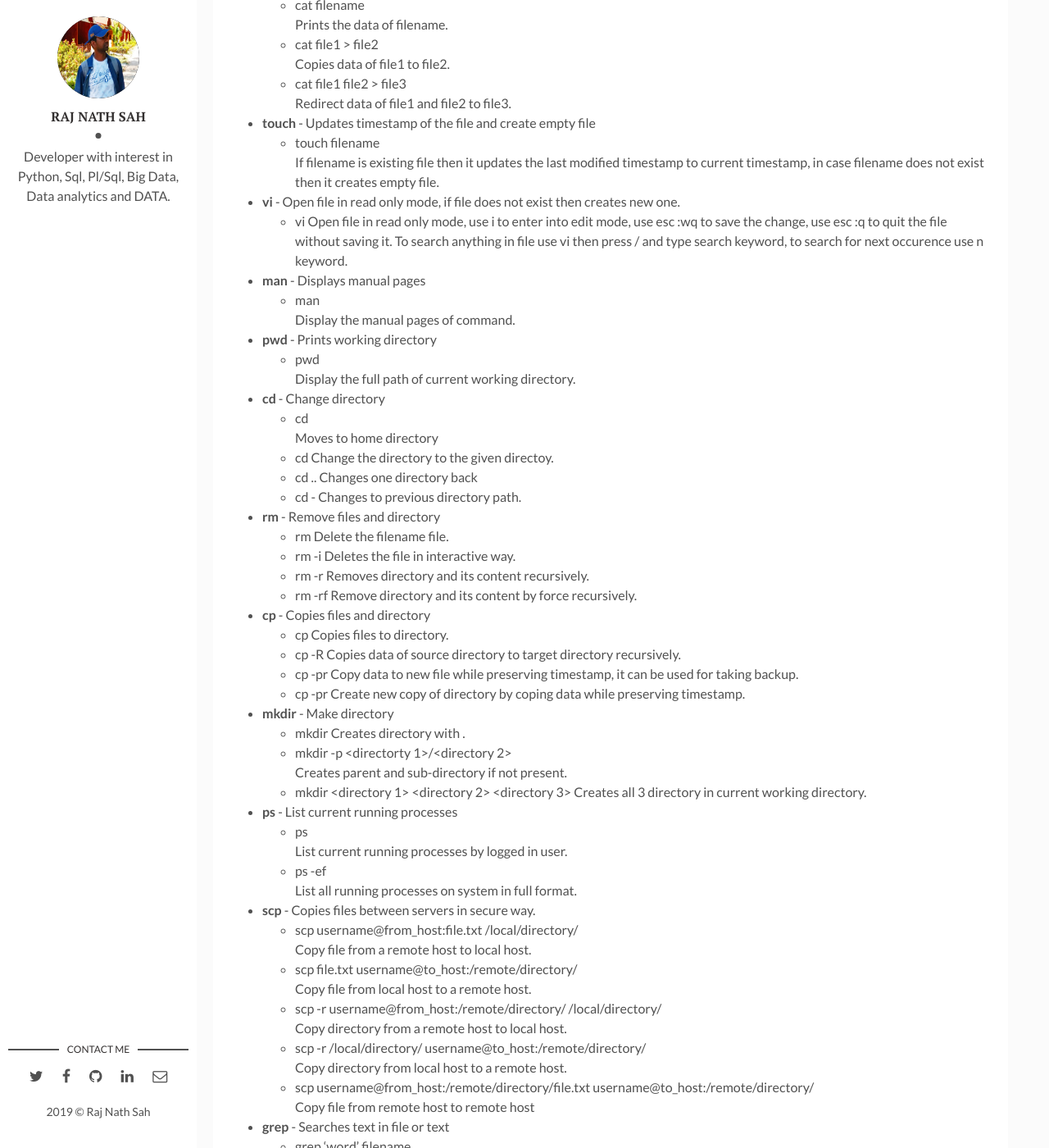
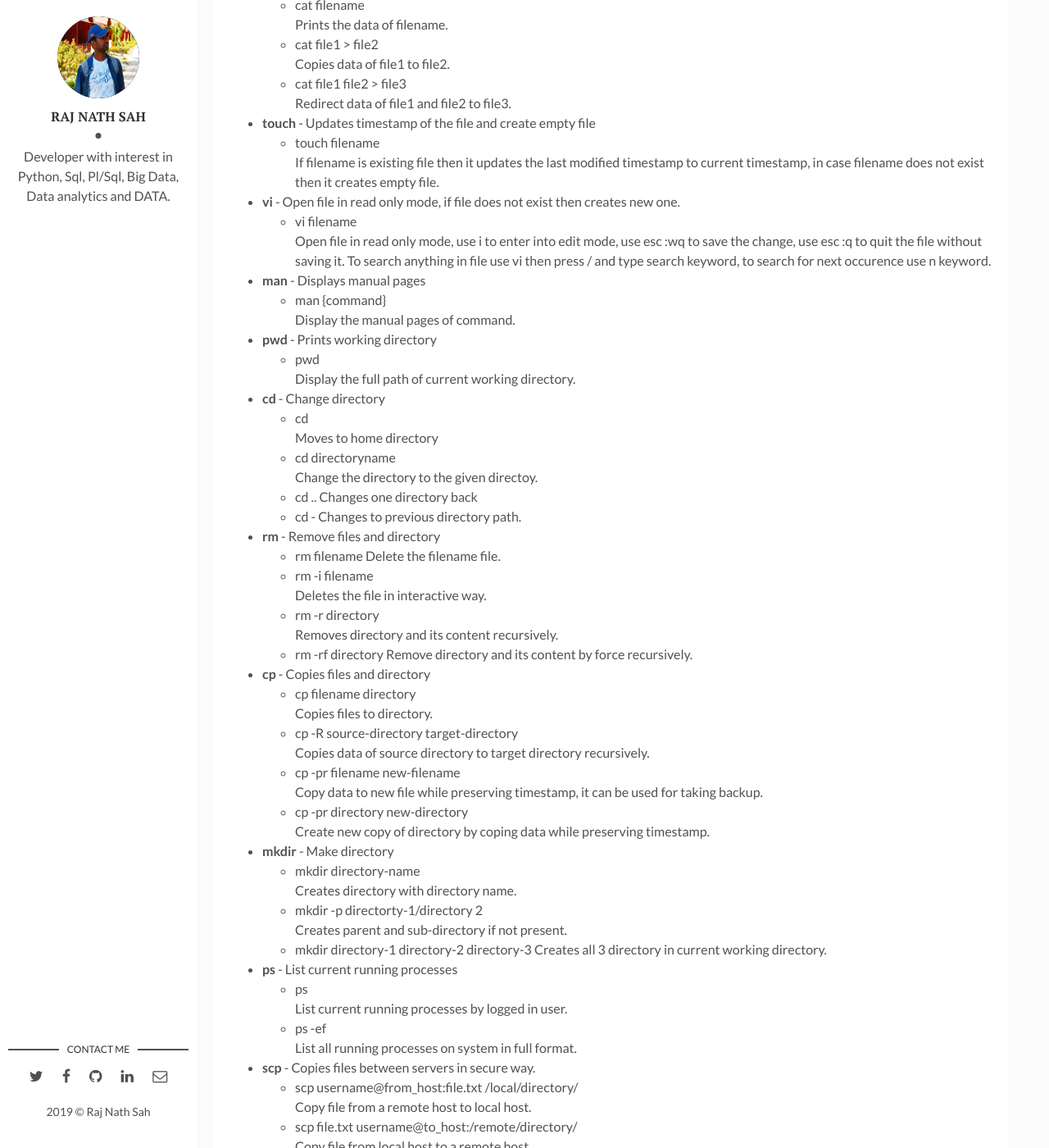
Before and after one commit to rajnathsah/rajnathsah.github.io, a Jekyll site: the page built from _posts/2019-11-27-shell-script-linux-command.md, in a window 1280 px wide and 1400 px high, scrolled down 448 px. Shown: the whole window at 82% size. Built offline with Jekyll 4.4.1, drawn with Linux system fonts in a browser that asks for light colours; comment, search, counter and statistics services are not loaded; some of the changed text lies outside the part shown.

Commit message:
Update 2019-11-27-shell-script-linux-command.md

```diff
--- a/_posts/2019-11-27-shell-script-linux-command.md
+++ b/_posts/2019-11-27-shell-script-linux-command.md
@@ -26,10 +26,10 @@ Set of common useful linux command with basic description and usage.
   * touch filename
   If filename is existing file then it updates the last modified timestamp to current timestamp, in case filename does not exist then it creates empty file.
 * **vi** - Open file in read only mode, if file does not exist then creates new one.
-  * vi <file name>
+  * vi filename
   Open file in read only mode, use i to enter into edit mode, use esc :wq to save the change, use esc :q to quit the file without saving it. To search anything in file use vi <file name> then press / and type search keyword, to search for next occurence use n keyword.
 * **man** - Displays manual pages
-  * man <command>
+  * man {command}
   Display the manual pages of command.
 * **pwd** - Prints working directory
   * pwd
@@ -37,36 +37,36 @@ Set of common useful linux command with basic description and usage.
 * **cd** - Change directory
   * cd
   Moves to home directory
-  * cd <directory name>
+  * cd directoryname
   Change the directory to the given directoy.
   * cd ..
   Changes one directory back
   * cd -
   Changes to previous directory path.
 * **rm** - Remove files and directory
-  * rm <filename>
+  * rm filename
   Delete the filename file.
-  * rm -i <filename>
+  * rm -i filename
   Deletes the file in interactive way.
-  * rm -r <directory>
+  * rm -r directory
   Removes directory and its content recursively.
-  * rm -rf <directory>
+  * rm -rf directory
   Remove directory and its content by force recursively.
 * **cp** - Copies files and directory
-  * cp <filename> <directory>
+  * cp filename directory
   Copies files to directory.
-  * cp -R <source directory> <target directory>
+  * cp -R source-directory target-directory
   Copies data of source directory to target directory recursively.
-  * cp -pr <filename> <new filename>
+  * cp -pr filename new-filename
   Copy data to new file while preserving timestamp, it can be used for taking backup.
-  * cp -pr <directory> <new directory>
+  * cp -pr directory new-directory
   Create new copy of directory by coping data while preserving timestamp.
 * **mkdir** - Make directory
-  * mkdir <directory name>
-  Creates directory with <directory name>.
-  * mkdir -p <directorty 1>/<directory 2>
+  * mkdir directory-name
+  Creates directory with directory name.
+  * mkdir -p directorty-1/directory 2
   Creates parent and sub-directory if not present.
-  * mkdir <directory 1> <directory 2> <directory 3>
+  * mkdir directory-1 directory-2 directory-3
   Creates all 3 directory in current working directory.
 * **ps** - List current running processes
   * ps
@@ -133,14 +133,14 @@ Set of common useful linux command with basic description and usage.
   * mv -v source dest
   Print source and destination files while moving.
 * **head** - Prints the first part of given file, by default it prints first 10 lines
-  * head -<line> <filename>
+  * head -line filename
   Print number of line from filename.
-  * head -c<line> <filename>
+  * head -c-line filename
   Print number of line character from filename.
 * **tail** - Prints the last part of given file, by default it prints last 10 lines
-  * tail -<noline> <filename>
+  * tail -line filename
   Print number of line from filename from end of file.
-  * tail -c<line> <filename>
+  * tail -c-line filename
   Print number of line character from filename from end of file.
 * **du** - Display the file/directory space usage
 
```
